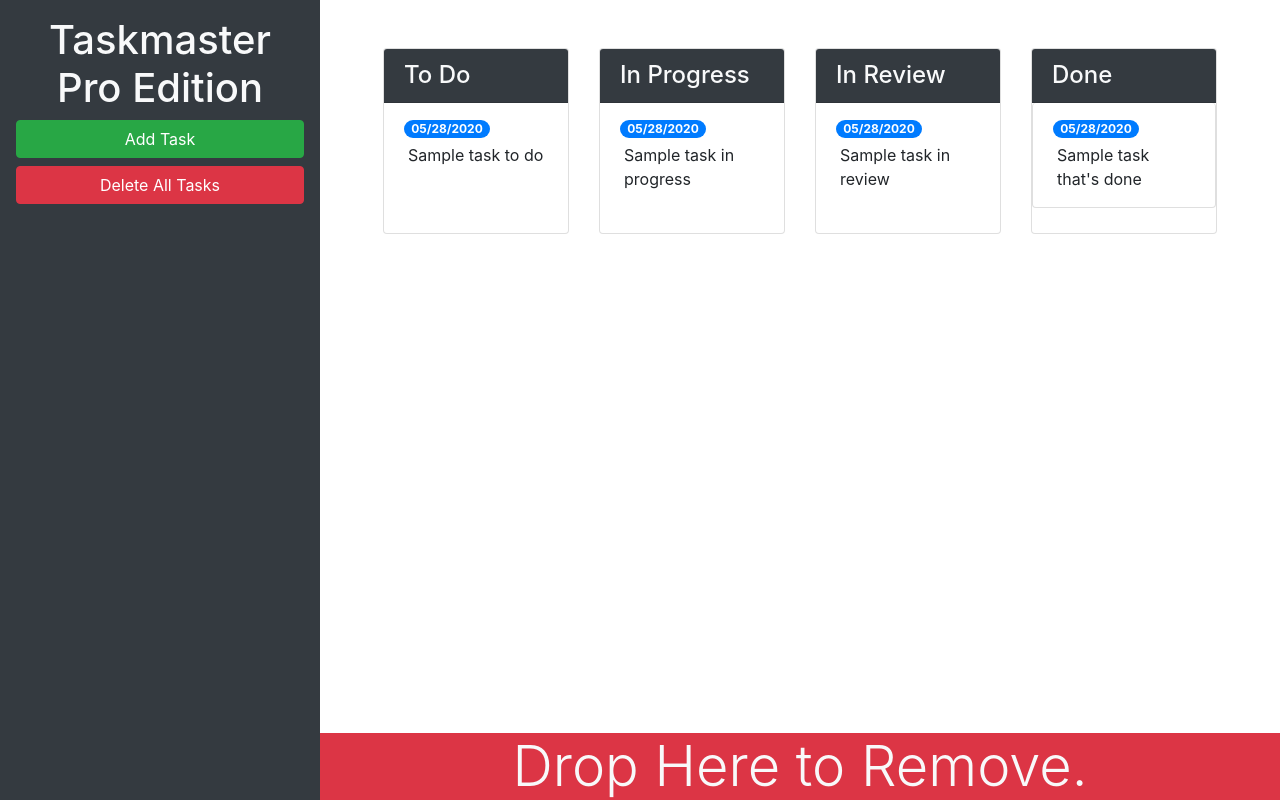
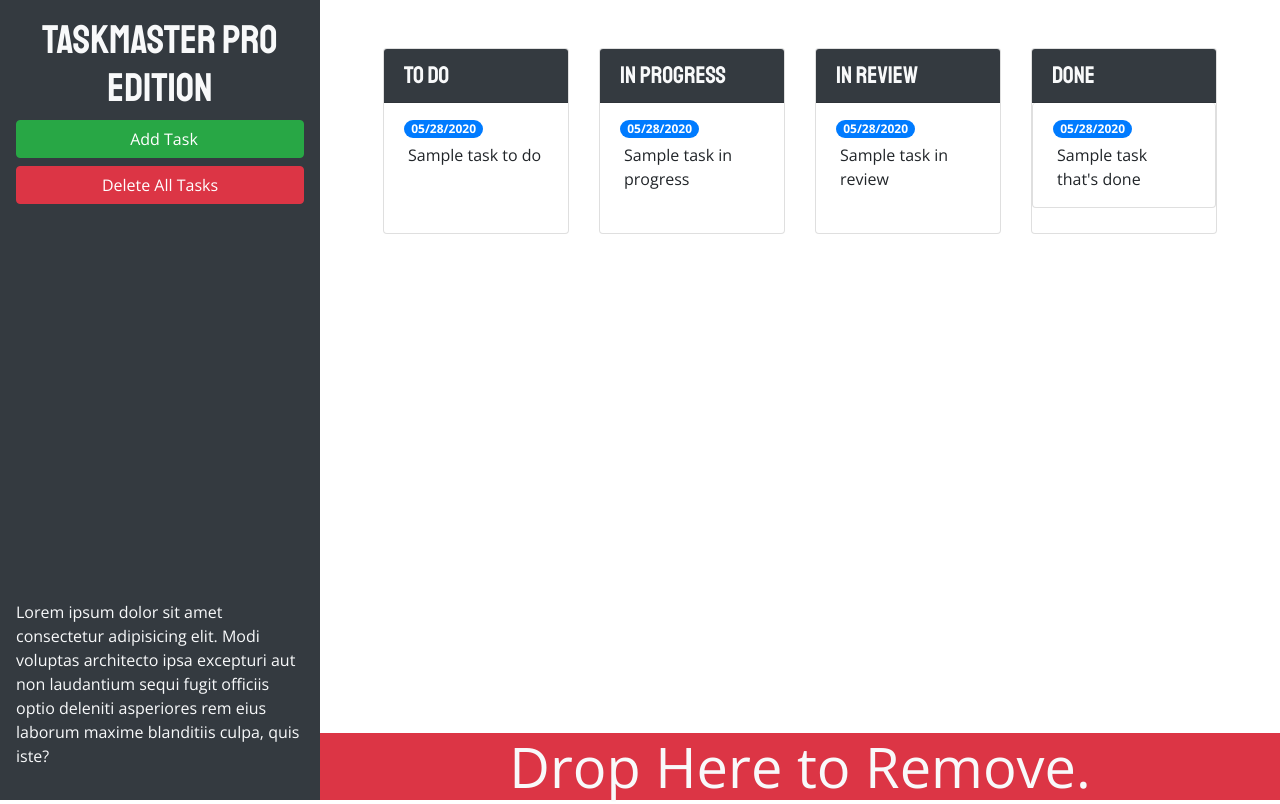
Before and after one commit to AnnMarkham/taskmaster-pro, a plain HTML site: page index.html in a window 1280 px wide. Drawn offline with nearby package versions, Linux system fonts and the light colour scheme; a web font is replaced by a local one.

Commit message:
custom fonts and icons added - next up - highlight task dropzones

```diff
--- a/assets/css/style.css
+++ b/assets/css/style.css
@@ -1,3 +1,17 @@
+body{
+  font-family: "Open Sans", sans-serif;
+}
+
+h1,
+h2,
+h3,
+h4,
+h5,
+h6 {
+  font-family: "Staatliches", sans-serif;
+}
+
+
 ul.list-group {
   min-height: 130px;
 }
--- a/assets/js/script.js
+++ b/assets/js/script.js
@@ -153,6 +153,10 @@ $(".list-group").on("change", "input[type='text']", function () {
   auditTask($(taskSpan).closest(".list-group-item"));
 });
 
+
+
+
+
 $(".card .list-group").sortable({
   connectWith: $(".card .list-group"),
   scroll: false,
@@ -288,3 +292,10 @@ $("#remove-tasks").on("click", function () {
 
 // load tasks for the first time
 loadTasks();
+
+
+setInterval(function () {
+  $(".card .list-group-item").each(function (index, el) {
+    auditTask(el);
+  });
+}, 1800000);
--- a/index.html
+++ b/index.html
@@ -8,6 +8,11 @@
   <link rel="stylesheet" href="https://cdnjs.cloudflare.com/ajax/libs/twitter-bootstrap/4.3.1/css/bootstrap.min.css">
   <link rel="stylesheet" href="https://cdnjs.cloudflare.com/ajax/libs/jqueryui/1.12.1/themes/base/jquery-ui.min.css">
 
+  <link href="https://fonts.googleapis.com/css2?family=Open+Sans:wght@400;700&family=Staatliches&display=swap"
+    rel="stylesheet">
+  <link rel="stylesheet"
+    href="https://cdnjs.cloudflare.com/ajax/libs/open-iconic/1.1.1/font/css/open-iconic-bootstrap.min.css" />
+
   <link rel="stylesheet" href="./assets/css/style.css" />
   <title>Taskmaster Pro</title>
 </head>
@@ -16,12 +21,14 @@
 
   <div class="row min-vh-100 no-gutters">
     <header class="col-12 col-lg-3 bg-dark text-light sticky-top d-flex flex-column p-4 p-lg-3">
-      <h1 class="text-center">Taskmaster Pro Edition</h1>
-      <button id="create-task" class="btn btn-block btn-success" data-toggle="modal" data-target="#task-form-modal">Add
-        Task</button>
-      <button id="remove-tasks" class="btn btn-block btn-danger">Delete All Tasks</button>
-      <p class="mt-auto d-none d lg-block">Lorem ipsum dolor sit amet consectetur adipisicing elit. Modi voluptas
-        architecto ipsa
+      <h1 class="text-center"><span class="oi oi-task d-inline d-lg-none"></span>Taskmaster Pro Edition</h1>
+      <button id="create-task" class="btn btn-block btn-success" data-toggle="modal" data-target="#task-form-modal">
+        <span class="oi oi-plus mr-2"></span>Add Task</button>
+      <button id="remove-tasks" class="btn btn-block btn-danger"><span class="oi oi-trash"></span>Delete All
+        Tasks</button>
+      <span class="oi oi-task display-1 text-center mb-2 d-none d-lg-block mt-auto"></span>
+      <p class="d-none d-lg-block">Lorem ipsum dolor sit amet consectetur adipisicing elit. Modi voluptas architecto
+        ipsa
         excepturi aut non
         laudantium sequi fugit officiis optio deleniti asperiores rem eius laborum maxime blanditiis culpa, quis iste?
       </p>
@@ -93,6 +100,7 @@
 
       <div id="trash" class="mt-auto">
         <div class="w-100 bg-danger p3 text-center text-light display-4">
+          <span class="oi oi-trash"></span>
           Drop Here to Remove.
         </div>
       </div>
```
